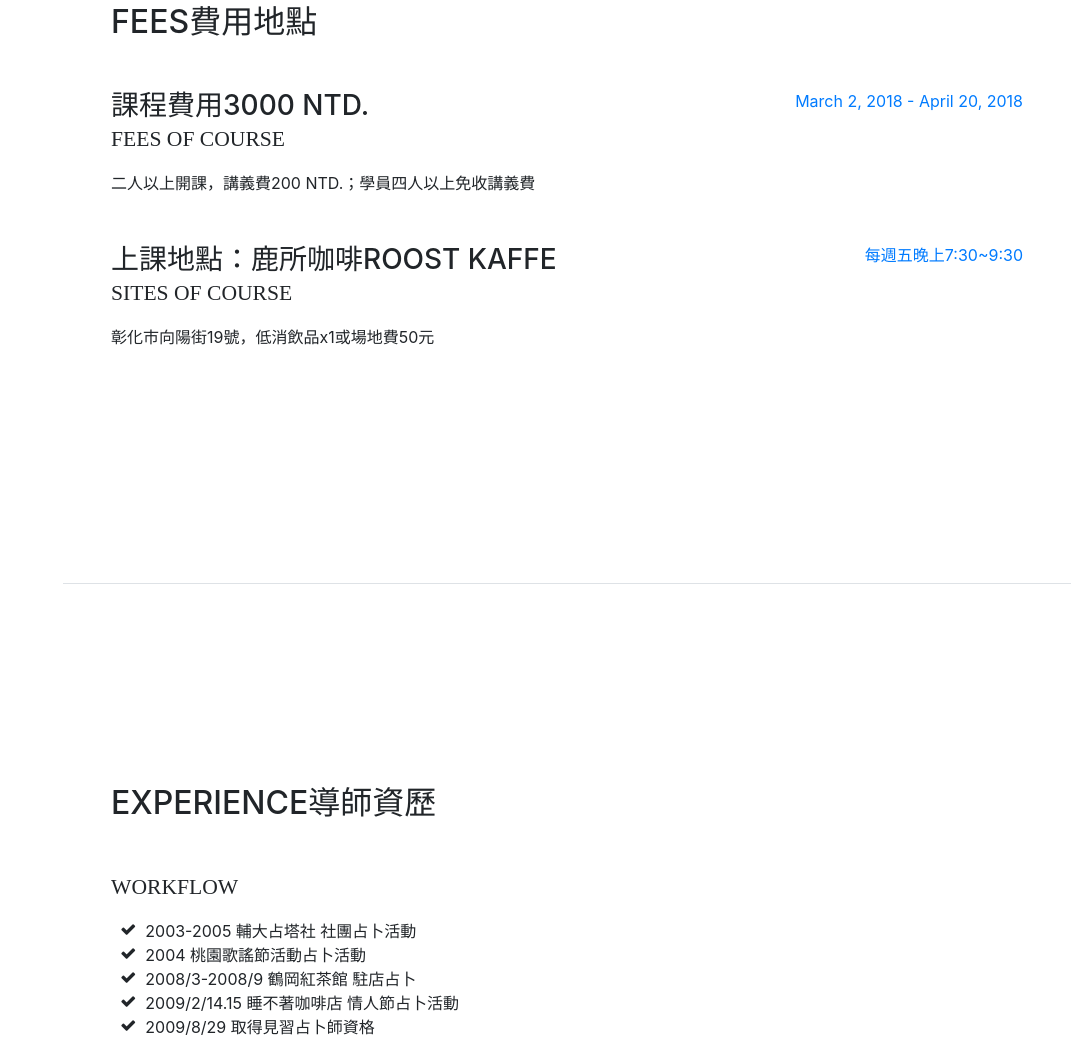
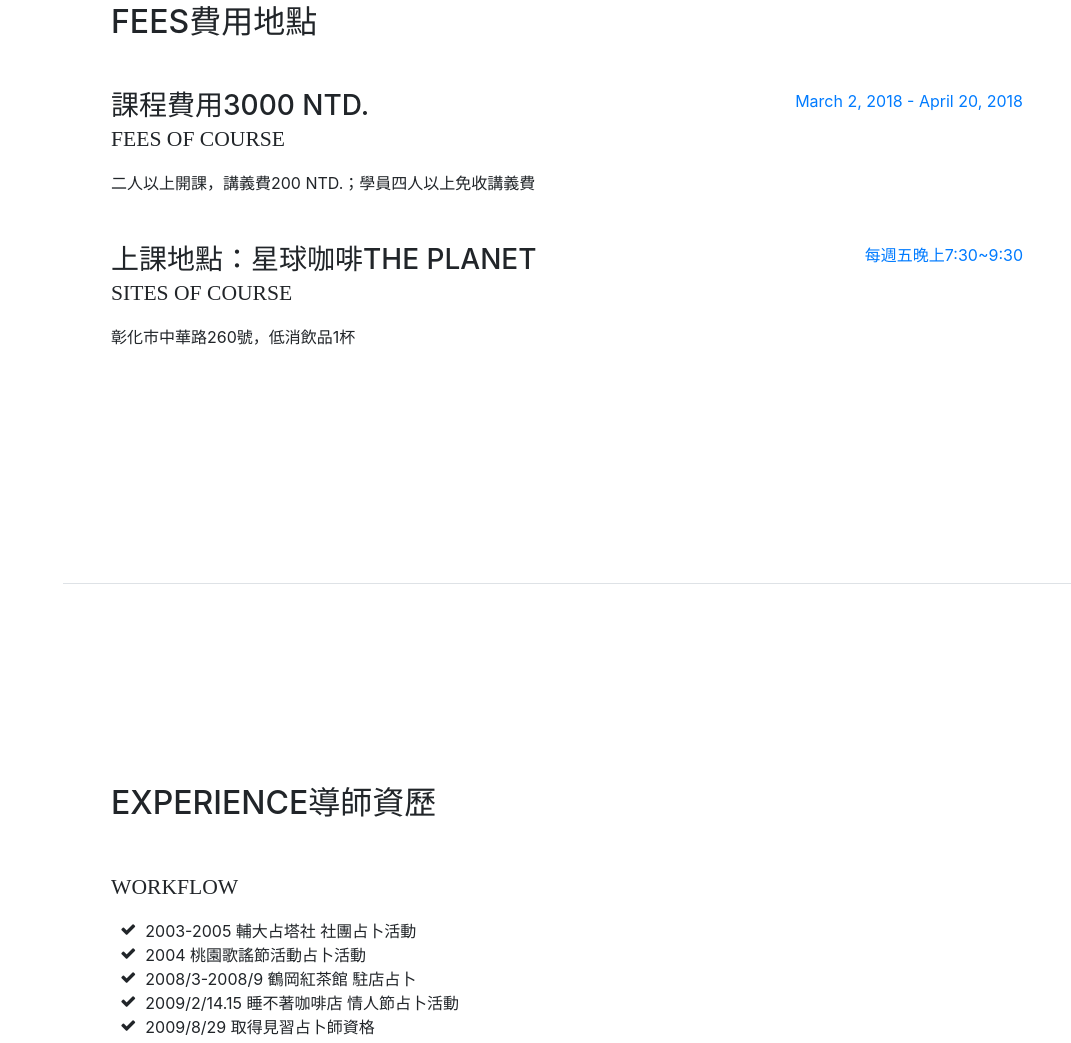
Before and after one commit to NatasaLin/tarot, a website with bundled scripts: page index.html in a window 1280 px wide. Shown: the part 2679-3722 px from the top of the page, without its empty margins (209-1280 px from the left). Built offline with nearby package versions, Linux system fonts and the light colour scheme; a web font is replaced by a local one.

Commit message:
更改上課地點

```diff
--- a/index.html
+++ b/index.html
@@ -227,10 +227,10 @@
 
           <div class="resume-item d-flex flex-column flex-md-row">
             <div class="resume-content mr-auto">
-              <h3 class="mb-0">上課地點：鹿所咖啡ROOST KAFFE</h3>
+              <h3 class="mb-0">上課地點：星球咖啡The planet</h3>
               <div class="subheading mb-3">Sites of Course</div>
 <!--              <div></div>-->
-              <p>彰化市向陽街19號，低消飲品x1或場地費50元</p>
+              <p>彰化市中華路260號，低消飲品1杯</p>
             </div>
             <div class="resume-date text-md-right">
               <span class="text-primary">每週五晚上7:30~9:30</span>
```
